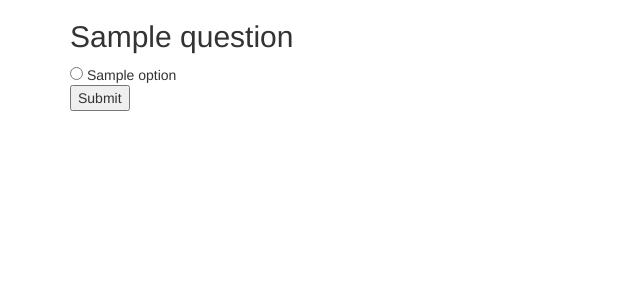
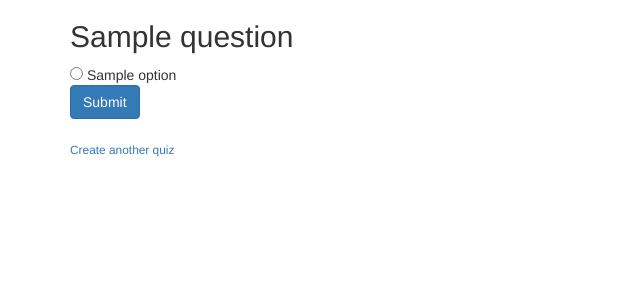
Before and after one commit to attilathekid/notion-quiz-server, a Flask app: template templates/quiz.html in a window 1280 px wide. Shown: the top 300 px of the page, without its empty margins (0-640 px from the left). Run offline with Flask 2, Linux system fonts and the light colour scheme; the template is opened without the code that fills it: most values are stand-ins (such as "Sample title", 1, 10 or a date in 2020); some libraries are stand-ins or nearby versions.

Commit message:
add more links/buttons

```diff
--- a/static/quiz.js
+++ b/static/quiz.js
@@ -6,6 +6,7 @@ $(function (){
     //prevent reloading page and hide the quiz
     event.preventDefault();
     $(this).hide(function (){
+      $('#reload-button').show()
 
       //display screen dependent upon result
       if ($(this).serialize()==="answer="+correct){
@@ -15,4 +16,9 @@ $(function (){
       }
     })
   })
+
+  // Reload the page when button is hit
+  $('#reload-button').click(function () {
+    location.reload()
+  })
 })
--- a/templates/quiz.html
+++ b/templates/quiz.html
@@ -30,12 +30,14 @@
     </div>
     {% endfor %}
 
-    <button id="submit">Submit</button>
+    <button class="btn btn-primary" id="submit">Submit</button>
 </form>
 </div>
 
 <!-- This will replace the quiz if the user gets the correct answer -->
 <div class="container" id="correct-answer" hidden>
+    <!--<img src="https://media2.giphy.com/media/26BGP98lm74FJgfNS/giphy.gif"
+         style="width: 100px; height: 100px;">-->
     <p class="text-success bg-success">That's Correct!</p>
 </div>
 
@@ -44,5 +46,9 @@
     <p class="text-danger bg-danger">Sorry, incorrect.</p>
 </div>
 
+<!-- Reload button -->
+<div class="container" id="reload-button" hidden><button class="btn">Try again</button></div><br>
+
+<div class="container"><a href="/"><small>Create another quiz</small></a></div>
 </body>
 </html>
```
